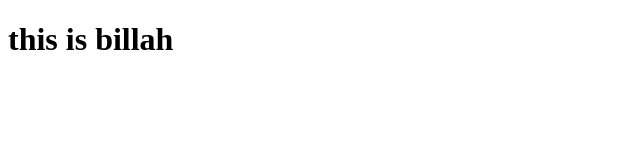
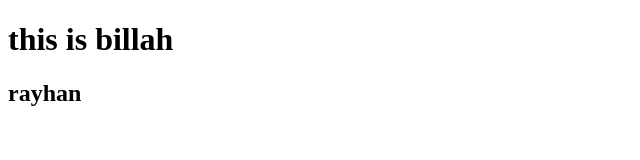
Before and after one commit to bakibillah227/my_third_repo, a plain HTML site: page index.html in a window 1280 px wide. Shown: the whole page, without its empty margins (0-640 px from the left). Drawn offline with Linux system fonts and the light colour scheme.

Commit message:
testing git

```diff
--- a/index.html
+++ b/index.html
@@ -8,5 +8,6 @@
 </head>
 <body>
     <h1>this is billah</h1>
+    <h2>rayhan</h2>
 </body>
 </html>
```
